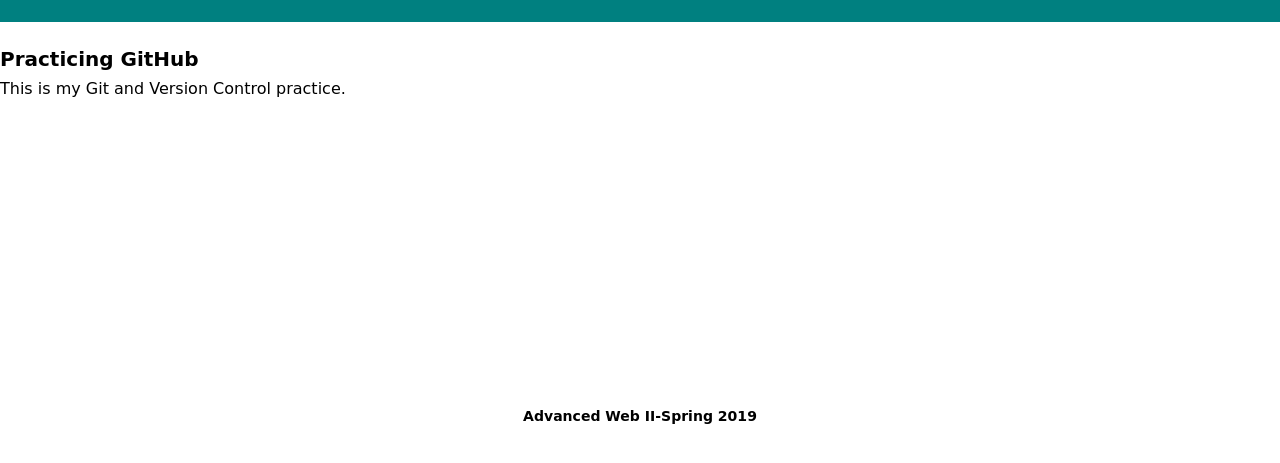
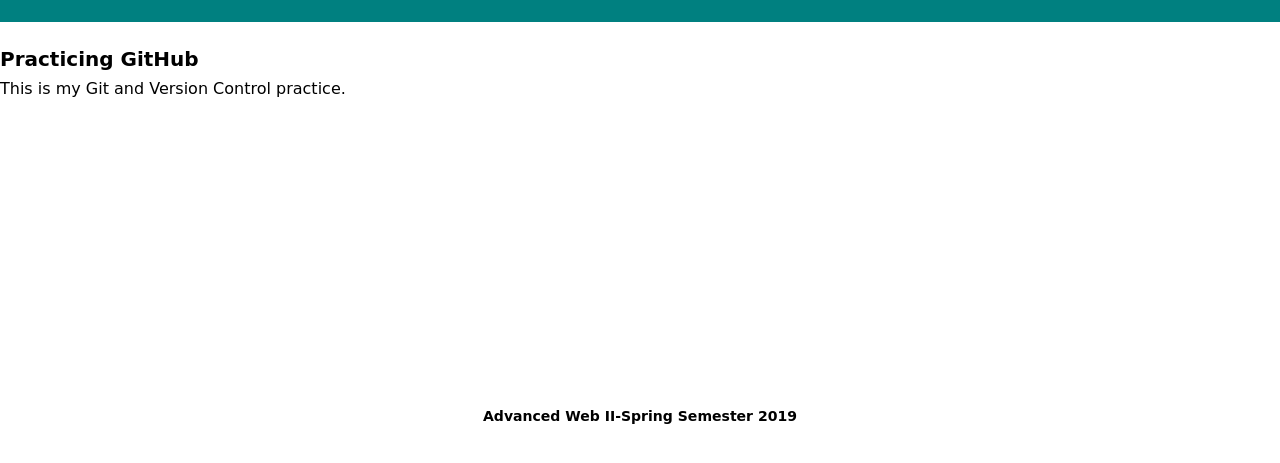
Before and after one commit to lesliemanly/m1-hw1-manly-leslie, a plain HTML site: page index.html in a window 1280 px wide. Shown: the part 85-548 px from the top of the page. Drawn offline with Linux system fonts and the light colour scheme.

Commit message:
Made a change to footer
I changed the H3 in the footer to read "Advanced Web II-Spring Semester
2019."

```diff
--- a/index.html
+++ b/index.html
@@ -53,7 +53,7 @@
 
     <footer>
 
-      <h3>Advanced Web II-Spring 2019</h3>
+      <h3>Advanced Web II-Spring Semester 2019</h3>
 
     </footer>
 
```
